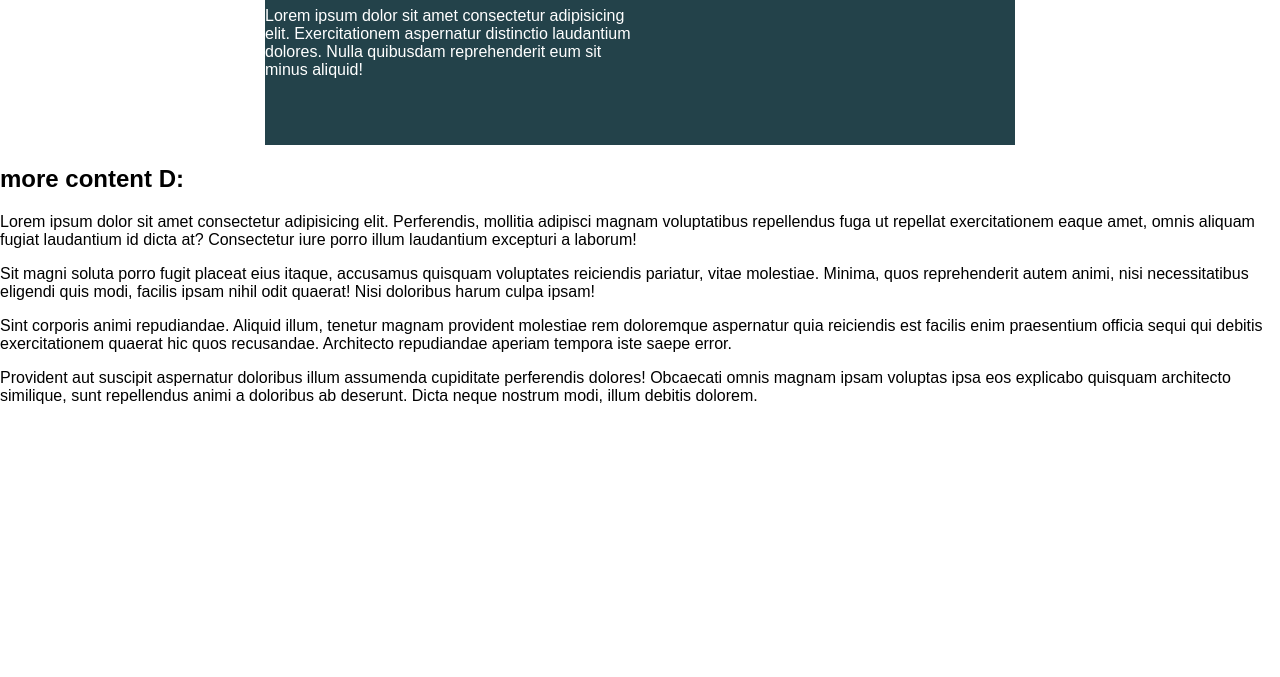
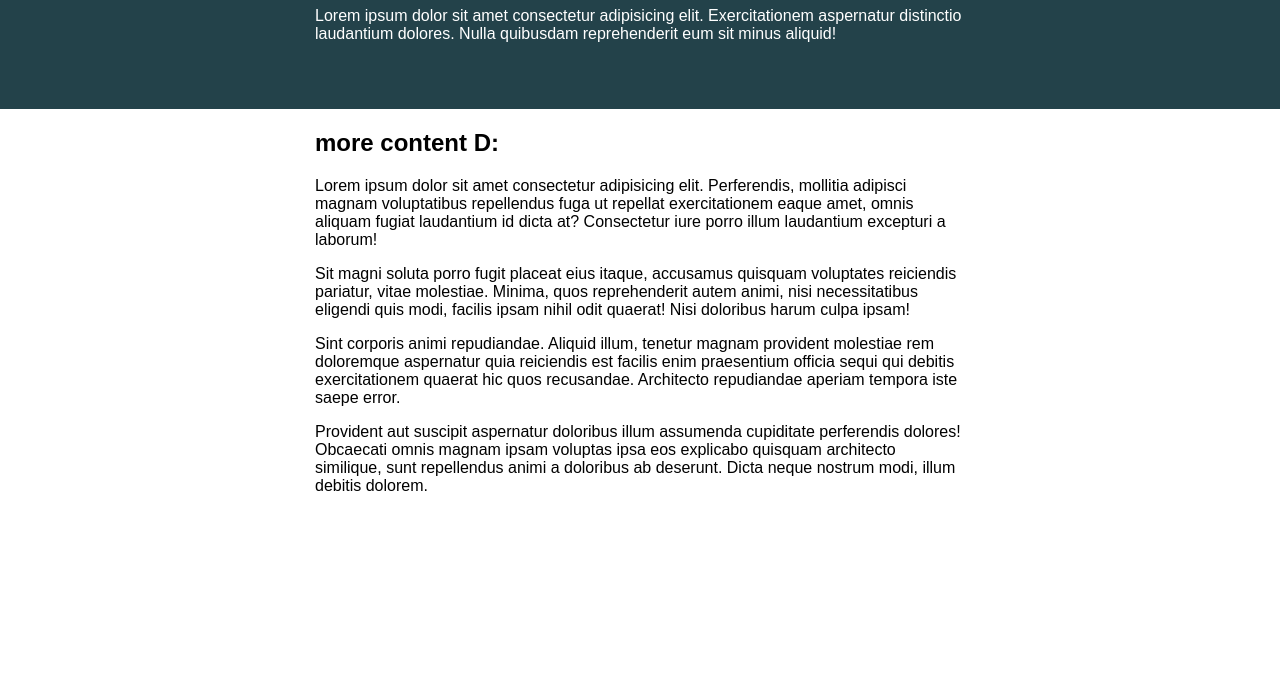
Before and after one commit to deanp04/conquering-responsive-layouts, a plain HTML site: page challenge02/index.html in a window 1280 px wide. Shown: the part 123-800 px from the top of the page. Drawn offline with Linux system fonts and the light colour scheme.

Commit message:
solved challenge #2

```diff
--- a/challenge02/index.html
+++ b/challenge02/index.html
@@ -16,13 +16,15 @@
         </div>
     </div>
 
-
-    <h2>more content D:</h2>
-    <p>Lorem ipsum dolor sit amet consectetur adipisicing elit. Perferendis, mollitia adipisci magnam voluptatibus repellendus fuga ut repellat exercitationem eaque amet, omnis aliquam fugiat laudantium id dicta at? Consectetur iure porro illum laudantium excepturi a laborum!</p>
-    <p>Sit magni soluta porro fugit placeat eius itaque, accusamus quisquam voluptates reiciendis pariatur, vitae molestiae. Minima, quos reprehenderit autem animi, nisi necessitatibus eligendi quis modi, facilis ipsam nihil odit quaerat! Nisi doloribus harum culpa ipsam!</p>
-    <p>Sint corporis animi repudiandae. Aliquid illum, tenetur magnam provident molestiae rem doloremque aspernatur quia reiciendis est facilis enim praesentium officia sequi qui debitis exercitationem quaerat hic quos recusandae. Architecto repudiandae aperiam tempora iste saepe error.</p>
-    <p>Provident aut suscipit aspernatur doloribus illum assumenda cupiditate perferendis dolores! Obcaecati omnis magnam ipsam voluptas ipsa eos explicabo quisquam architecto similique, sunt repellendus animi a doloribus ab deserunt. Dicta neque nostrum modi, illum debitis dolorem.</p>
-
+    <div class="container2">
+        <div class="more-content">
+            <h2>more content D:</h2>
+            <p>Lorem ipsum dolor sit amet consectetur adipisicing elit. Perferendis, mollitia adipisci magnam voluptatibus repellendus fuga ut repellat exercitationem eaque amet, omnis aliquam fugiat laudantium id dicta at? Consectetur iure porro illum laudantium excepturi a laborum!</p>
+            <p>Sit magni soluta porro fugit placeat eius itaque, accusamus quisquam voluptates reiciendis pariatur, vitae molestiae. Minima, quos reprehenderit autem animi, nisi necessitatibus eligendi quis modi, facilis ipsam nihil odit quaerat! Nisi doloribus harum culpa ipsam!</p>
+            <p>Sint corporis animi repudiandae. Aliquid illum, tenetur magnam provident molestiae rem doloremque aspernatur quia reiciendis est facilis enim praesentium officia sequi qui debitis exercitationem quaerat hic quos recusandae. Architecto repudiandae aperiam tempora iste saepe error.</p>
+            <p>Provident aut suscipit aspernatur doloribus illum assumenda cupiditate perferendis dolores! Obcaecati omnis magnam ipsam voluptas ipsa eos explicabo quisquam architecto similique, sunt repellendus animi a doloribus ab deserunt. Dicta neque nostrum modi, illum debitis dolorem.</p>
+        </div>
+    </div>
 
 </body>
 </html>
--- a/challenge02/style.css
+++ b/challenge02/style.css
@@ -24,8 +24,6 @@ body {
 }
 
 .container {
-  width: 80%;
-  max-width: 750px;
   margin: 0 auto;
   background: #23424a;
   color: white;
@@ -33,5 +31,14 @@ body {
 }
 
 .intro-content {
-  width: 50%;
+  width: 80%;
+  max-width: 750px;
+  margin: 0 auto;
+  padding: 0px 50px
 }
+.more-content{
+  width: 80%;
+  max-width: 750px;
+  margin: 0 auto;
+  padding: 0px 50px
+}
```
